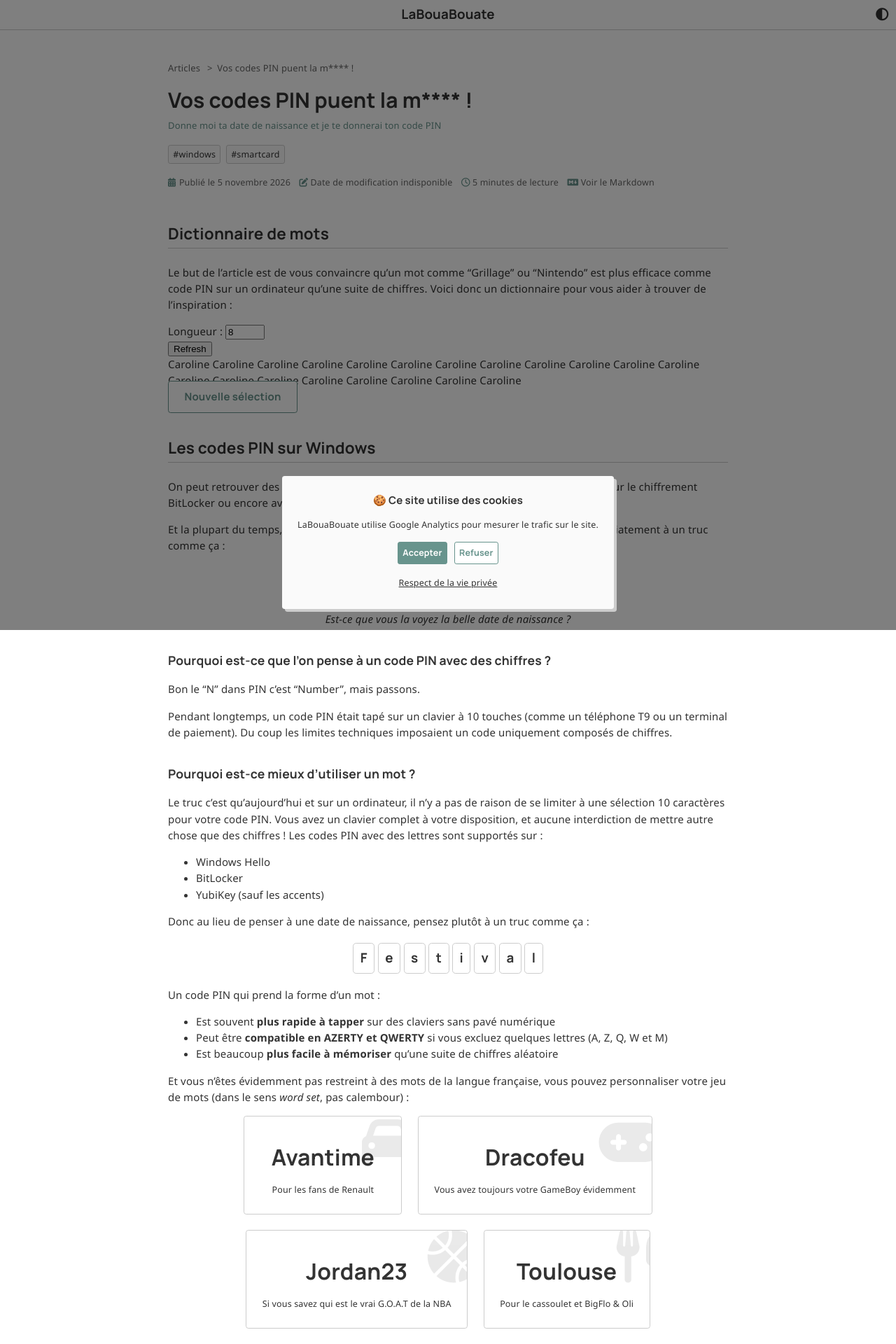
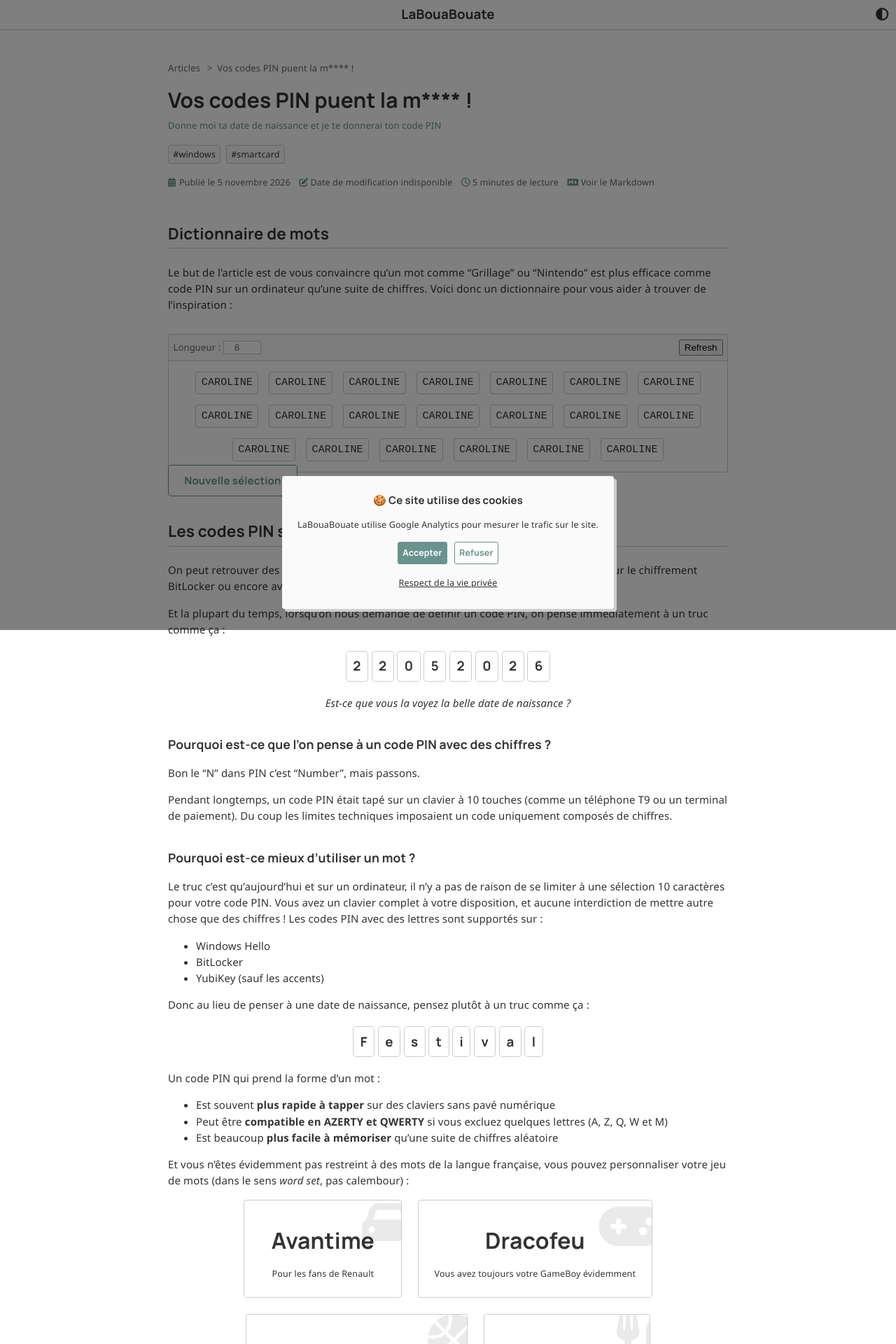
Before and after one commit to leobouard/leobouard.github.io, a Jekyll site: the page built from _posts/2026/2026-11-05-un-code-pin-qu-il-est-bien.md, in a window 1280 px wide. Shown: the top 1920 px of the page at 70% size. Built offline with Jekyll 4.4.1, drawn with Linux system fonts in a browser that asks for light colours; nearby versions of some CDN libraries; some web fonts are replaced; comment, search, counter and statistics services are not loaded.

Commit message:
Update main.scss

```diff
--- a/assets/css/main.scss
+++ b/assets/css/main.scss
@@ -18,6 +18,7 @@
 @import 'hover';
 @import 'images';
 @import 'paginator';
+@import 'pin-generator';
 @import 'post-preview';
 @import 'rewind';
 @import 'sovcloudfr';
```
